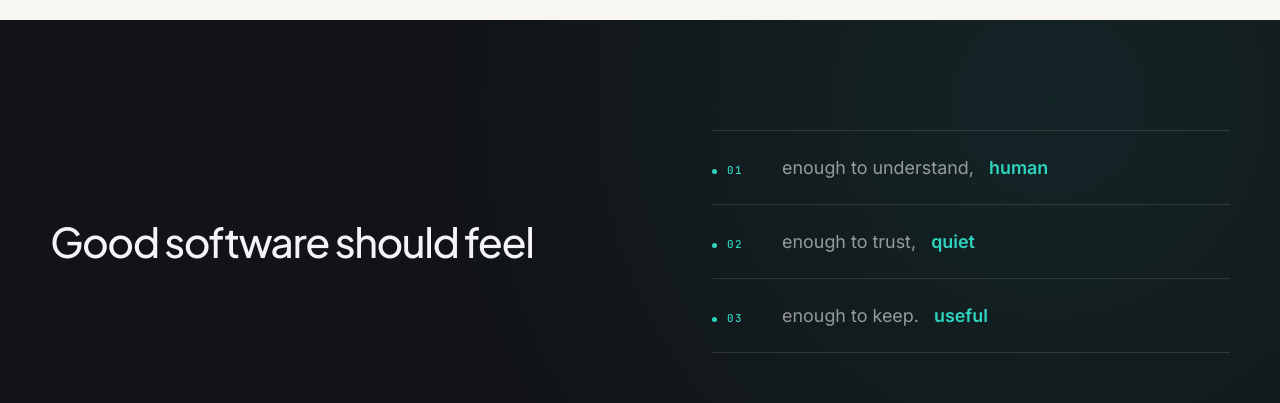
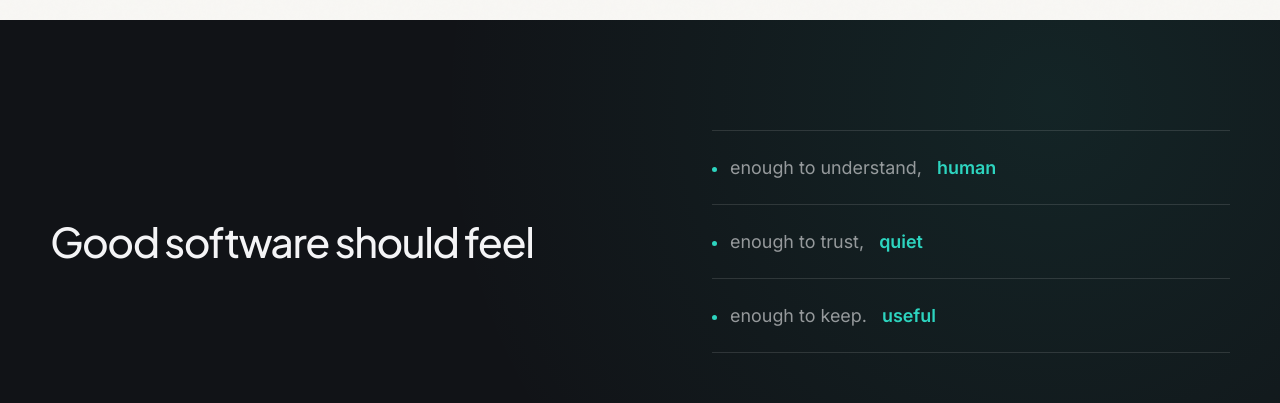
Before and after one commit to thawdezin/main_website, a website: page index.html in a window 1280 px wide. Shown: the part 780-1183 px from the top of the page. Drawn offline with Linux system fonts and the light colour scheme.

Commit message:
Remove number labels from manifesto principles

```diff
--- a/index.html
+++ b/index.html
@@ -133,9 +133,9 @@
             <h2>Good software should feel</h2>
           </div>
           <div class="manifesto-principles" aria-label="What good software should feel like">
-            <div class="manifesto-principle"><span>01</span><p>enough to understand, <b>human</b></p></div>
-            <div class="manifesto-principle"><span>02</span><p>enough to trust, <b>quiet</b></p></div>
-            <div class="manifesto-principle"><span>03</span><p>enough to keep. <b>useful</b></p></div>
+            <div class="manifesto-principle"><p>enough to understand, <b>human</b></p></div>
+            <div class="manifesto-principle"><p>enough to trust, <b>quiet</b></p></div>
+            <div class="manifesto-principle"><p>enough to keep. <b>useful</b></p></div>
           </div>
         </div>
       </section>
--- a/styles.css
+++ b/styles.css
@@ -124,10 +124,9 @@ button { font: inherit; }
 .manifesto-inner { position: relative; display: grid; grid-template-columns: 1.05fr .95fr; gap: clamp(40px, 7vw, 110px); align-items: center; }
 .manifesto-lead h2 { margin: 0; color: var(--stage-dark-text); font-weight: 500; font-size: clamp(1.9rem, 3.2vw, 3rem); line-height: 1.15; letter-spacing: -.035em; }
 .manifesto-principles { border-top: 1px solid rgba(255,255,255,.12); }
-.manifesto-principle { display: grid; grid-template-columns: 52px 1fr; align-items: baseline; gap: 18px; padding: 24px 0; border-bottom: 1px solid rgba(255,255,255,.12); }
-.manifesto-principle span { font: 500 .68rem 'JetBrains Mono', monospace; letter-spacing: .12em; color: var(--stage-dark-accent); }
-.manifesto-principle span::before { content: ''; display: inline-block; width: 5px; height: 5px; border-radius: 50%; background: currentColor; margin-right: 10px; vertical-align: middle; }
+.manifesto-principle { padding: 24px 0; border-bottom: 1px solid rgba(255,255,255,.12); }
 .manifesto-principle p { margin: 0; font-size: clamp(1rem, 1.4vw, 1.25rem); line-height: 1.4; color: rgba(244,244,246,.58); }
+.manifesto-principle p::before { content: ''; display: inline-block; width: 5px; height: 5px; border-radius: 50%; background: var(--stage-dark-accent); margin-right: 13px; vertical-align: middle; }
 .manifesto-principle b { margin-left: 10px; color: var(--stage-dark-accent); font-weight: 600; }
 
 /* Work */
@@ -435,7 +434,7 @@ button { font: inherit; }
   .hero-proof div + div { border-left: 0; border-top: 1px solid var(--border-subtle); padding: 14px 0 0; }
   .manifesto, .work, .story, .expertise, .trust { padding: 85px 0; }
   .manifesto-lead h2 { font-size: 2.2rem; }
-  .manifesto-principle { grid-template-columns: 42px 1fr; gap: 12px; padding: 18px 0; }
+  .manifesto-principle { padding: 18px 0; }
   .project-copy { padding: 30px 22px; }
   .project-metrics { flex-wrap: wrap; gap: 16px; }
   .project-art { min-height: 520px; }
```
